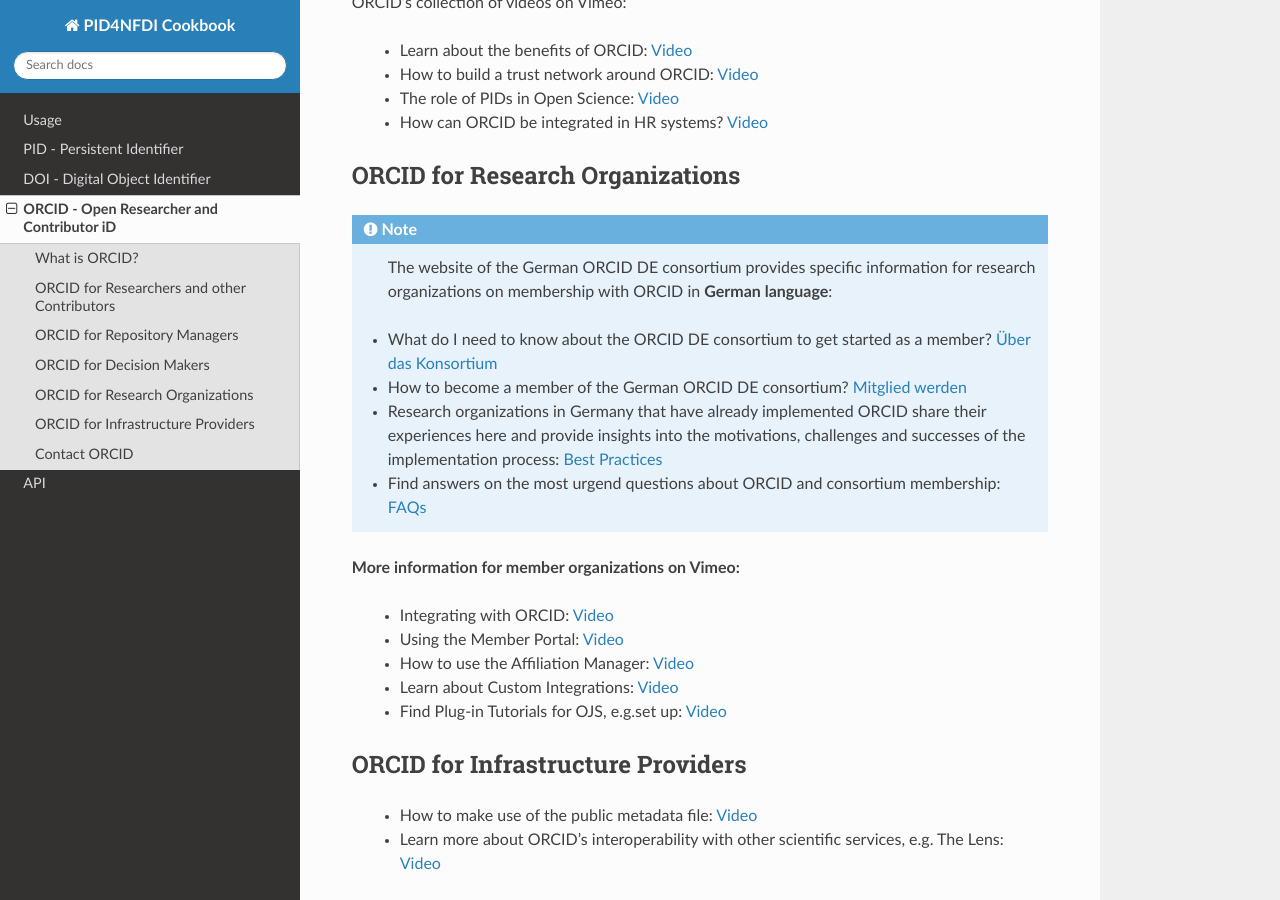
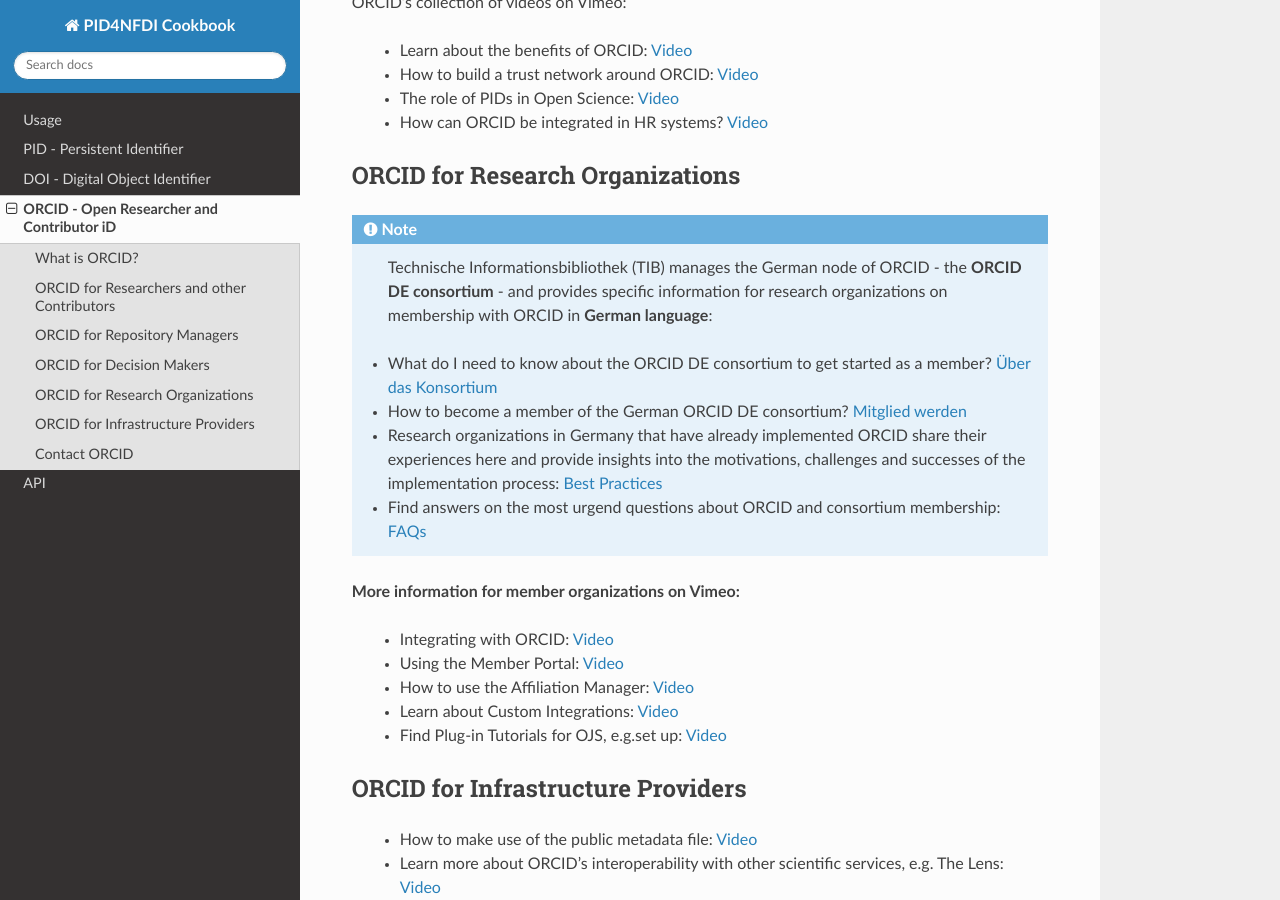
Before and after one commit to stephw-tib/pid4nfdi-training, a Sphinx documentation site: the page built from docs/source/orcid.rst, in a window 1280 px wide and 900 px high, scrolled down 1504 px. Built offline with Sphinx 7.4.7 and the Read the Docs theme 3.1.0, drawn with Linux system fonts in a browser that asks for light colours; pages that are not in the unit, such as notebooks, are missing from menus.

Commit message:
Update orcid.rst
content

```diff
--- a/docs/source/orcid.rst
+++ b/docs/source/orcid.rst
@@ -64,7 +64,7 @@
 ORCID for Research Organizations
 --------------------------------
 .. note::
-   The website of the German ORCID DE consortium provides specific information for research organizations on membership with ORCID in **German language**:
+   Technische Informationsbibliothek (TIB) manages the German node of ORCID - the **ORCID DE consortium** - and provides specific information for research organizations on membership with ORCID in **German language**:
 
 
   * What do I need to know about the ORCID DE consortium to get started as a member? `Über das Konsortium <https://www.orcid-de.org/konsortium/ueber-das-konsortium>`_
```
